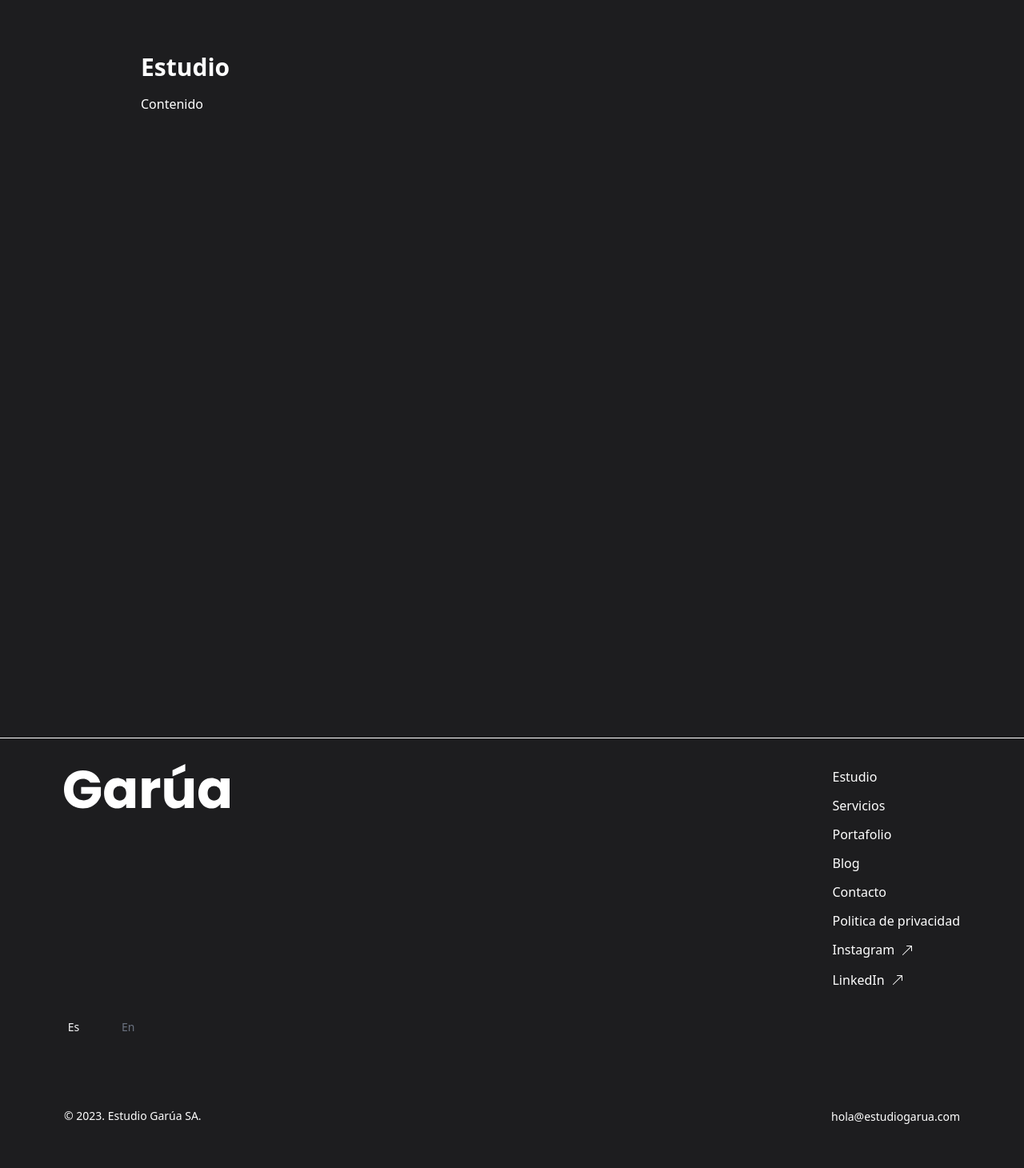
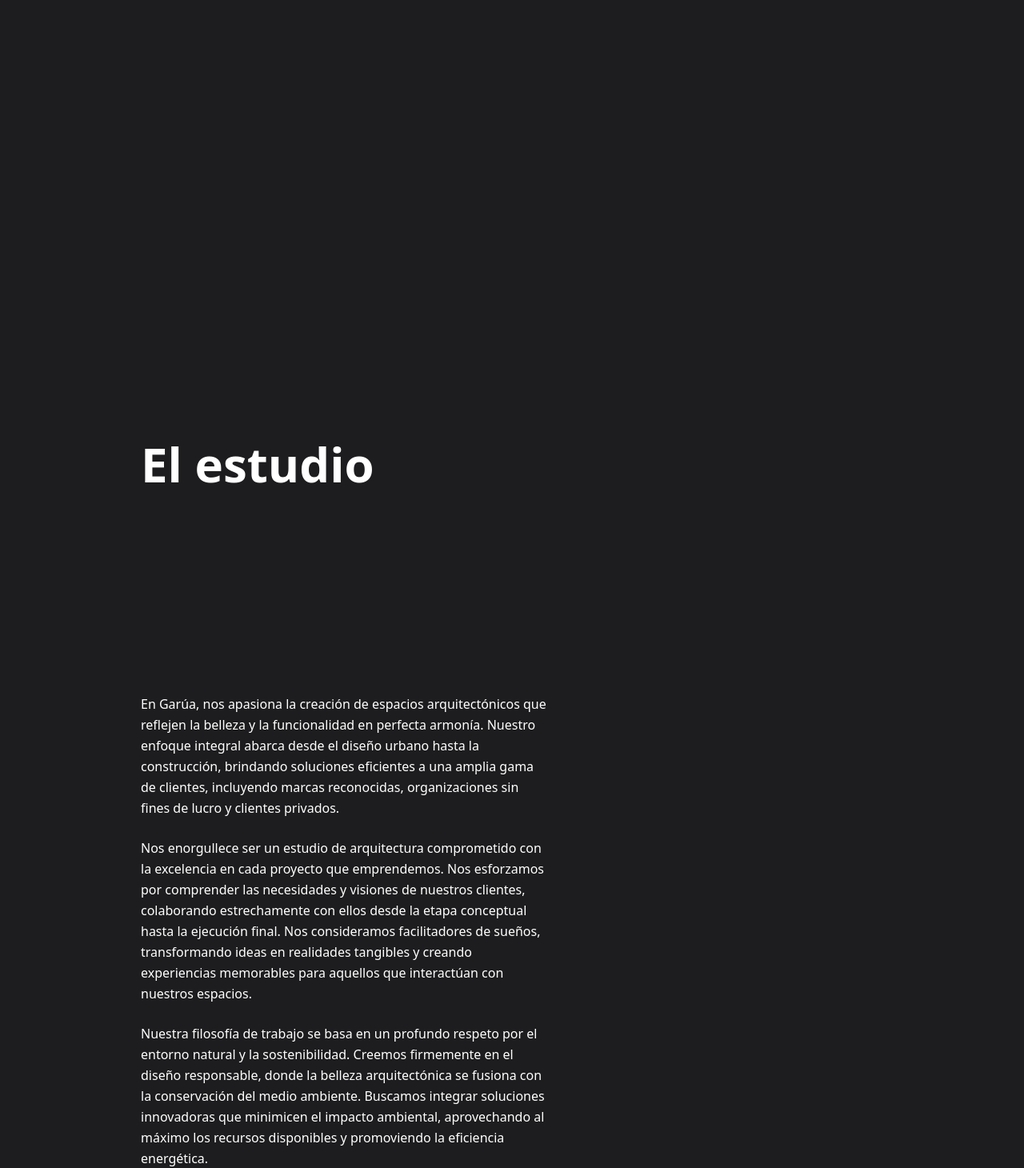
Before and after one commit to aguerrajovane/estudiogarua, a Next.js app: page /es/nosotros in a window 1280 px wide. Shown: the part 70-1530 px from the top of the page at 80% size. Before the commit the page ends 1500 px from the top, so only its background shows below. Built offline with nearby package versions, Linux system fonts and the light colour scheme; what tw-elements would draw is missing.

Commit message:
layout of pages redesigned

```diff
--- a/pages/es/blog.js
+++ b/pages/es/blog.js
@@ -15,11 +15,17 @@
           siteName: 'Garúa',
         }}
       />
-      <main className="flex flex-col w-full max-w-6xl mx-auto justify-between lg:pl-28 sm: py-8 pl-4 pr-4">
-        <div className="min-h-screen">
-          <h1 className="text-3xl font-bold mb-4">Blog</h1>
-          <p className="text-base">Contenido</p>
-          </div>
+     <main className="flex flex-col w-full max-w-6xl mx-auto justify-between lg:pl-28 sm: py-8 pl-4 pr-4">
+        {/* Header */}
+        <header className="relative h-screen my-0 py-0">
+          <h1 className="absolute bottom-60 text-5xl md:text-6xl font-bold leading-snug mb-4 fade-in-up">Blog</h1>
+        </header>
+        {/* Contenido */}
+        <div className="w-full mt-10 sm:mt-0 md:w-1/2 h-full sm:min-h-screen flex flex-col justify-center">
+          <p className="text-base leading-relaxed	">Contenido</p>
+        <br />
+
+        </div>
       </main>
     </Layout>
   )
--- a/pages/es/contacto.js
+++ b/pages/es/contacto.js
@@ -34,12 +34,16 @@
       {/* Navbar */}
       <NavbarContacto />
       {/* Contact page*/}
-        <main className="flex flex-col w-full max-w-6xl mx-auto justify-between lg:pl-28 sm: py-8 pl-4 pr-4">
-          <div className="min-h-screen">
-            <h1 className="text-3xl font-bold mb-4">Contacto</h1>
-            <ContactForm />
-          </div>
-        </main>
+      <main className="flex flex-col w-full max-w-6xl mx-auto justify-between lg:pl-28 sm: py-8 pl-4 pr-4">
+        {/* Header */}
+        <header className="relative h-screen my-0 py-0">
+          <h1 className="absolute bottom-60 text-5xl md:text-6xl font-bold leading-snug mb-4 fade-in-up">Contacto</h1>
+        </header>
+        {/* Contenido */}
+        <div className="w-full mt-10 sm:mt-0  h-full sm:min-h-screen flex flex-col justify-center">
+          <ContactForm />
+        </div>
+      </main>
         <div className="text-black">
           <FooterContacto />
         </div>
--- a/pages/es/nosotros.js
+++ b/pages/es/nosotros.js
@@ -16,10 +16,21 @@
         }}
       />
       <main className="flex flex-col w-full max-w-6xl mx-auto justify-between lg:pl-28 sm: py-8 pl-4 pr-4">
-        <div className="min-h-screen">
-          <h1 className="text-3xl font-bold mb-4">Estudio</h1>
-          <p className="text-base">Contenido</p>
-          </div>
+        {/* Header */}
+        <header className="relative h-screen my-0 py-0">
+          <h1 className="absolute bottom-60 text-5xl md:text-6xl font-bold leading-snug mb-4 fade-in-up">El estudio</h1>
+        </header>
+        {/* Contenido */}
+        <div className="w-full mt-10 sm:mt-0 md:w-1/2 h-full sm:min-h-screen flex flex-col justify-center">
+          <p className="text-base leading-relaxed	">En Garúa, nos apasiona la creación de espacios arquitectónicos que reflejen la belleza y la funcionalidad en perfecta armonía. Nuestro enfoque integral abarca desde el diseño urbano hasta la construcción, brindando soluciones eficientes a una amplia gama de clientes, incluyendo marcas reconocidas, organizaciones sin fines de lucro y clientes privados.</p>
+        <br />
+        <p className="text-base leading-relaxed	">Nos enorgullece ser un estudio de arquitectura comprometido con la excelencia en cada proyecto que emprendemos. Nos esforzamos por comprender las necesidades y visiones de nuestros clientes, colaborando estrechamente con ellos desde la etapa conceptual hasta la ejecución final. Nos consideramos facilitadores de sueños, transformando ideas en realidades tangibles y creando experiencias memorables para aquellos que interactúan con nuestros espacios.</p>
+        <br />
+        <p className="text-base leading-relaxed	">Nuestra filosofía de trabajo se basa en un profundo respeto por el entorno natural y la sostenibilidad. Creemos firmemente en el diseño responsable, donde la belleza arquitectónica se fusiona con la conservación del medio ambiente. Buscamos integrar soluciones innovadoras que minimicen el impacto ambiental, aprovechando al máximo los recursos disponibles y promoviendo la eficiencia energética.</p>
+        <br />
+        <p className="text-base leading-relaxed	">Con un equipo altamente capacitado y experimentado en diversos campos del diseño y la construcción, Garúa se destaca por su enfoque multidisciplinario y su pasión por la excelencia. Nos enorgullece ofrecer servicios de calidad que superen las expectativas de nuestros clientes y que den vida a proyectos arquitectónicos únicos y funcionales.</p>
+        <br />
+        </div>
       </main>
     </Layout>
   )
--- a/pages/es/portafolio.js
+++ b/pages/es/portafolio.js
@@ -16,10 +16,16 @@
         }}
       />
       <main className="flex flex-col w-full max-w-6xl mx-auto justify-between lg:pl-28 sm: py-8 pl-4 pr-4">
-        <div className="min-h-screen">
-          <h1 className="text-3xl font-bold mb-4">Portafolio</h1>
-          <p className="text-base">Contenido</p>
-          </div>
+        {/* Header */}
+        <header className="relative h-screen my-0 py-0">
+          <h1 className="absolute bottom-60 text-5xl md:text-6xl font-bold leading-snug mb-4 fade-in-up">Nuestro trabajo</h1>
+        </header>
+        {/* Contenido */}
+        <div className="w-full mt-10 sm:mt-0 md:w-1/2 h-full sm:min-h-screen flex flex-col justify-center">
+          <p className="text-base leading-relaxed	">Contenido</p>
+        <br />
+
+        </div>
       </main>
     </Layout>
   )
--- a/pages/es/servicios.js
+++ b/pages/es/servicios.js
@@ -15,11 +15,17 @@
           siteName: 'Garúa',
         }}
       />
-      <main className="flex flex-col w-full max-w-6xl mx-auto justify-between lg:pl-28 sm: py-8 pl-4 pr-4">
-        <div className="min-h-screen">
-          <h1 className="text-3xl font-bold mb-4">Servicios</h1>
-          <p className="text-base">Contenido</p>
-          </div>
+       <main className="flex flex-col w-full max-w-6xl mx-auto justify-between lg:pl-28 sm: py-8 pl-4 pr-4">
+        {/* Header */}
+        <header className="relative h-screen my-0 py-0">
+          <h1 className="absolute bottom-60 text-5xl md:text-6xl font-bold leading-snug mb-4 fade-in-up">Servicios del estudio</h1>
+        </header>
+        {/* Contenido */}
+        <div className="w-full mt-10 sm:mt-0 md:w-1/2 h-full sm:min-h-screen flex flex-col justify-center">
+          <p className="text-base leading-relaxed	">Contenido</p>
+        <br />
+
+        </div>
       </main>
     </Layout>
   )
```
